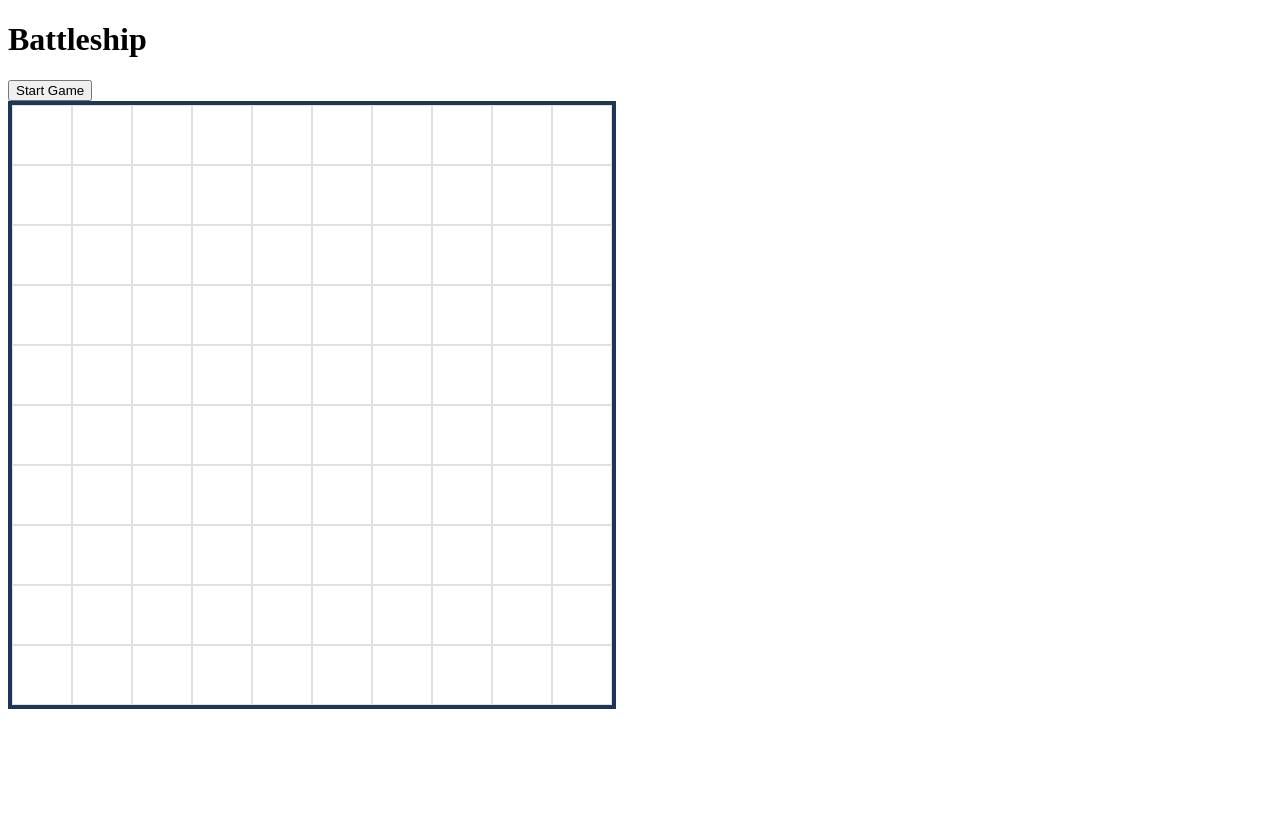
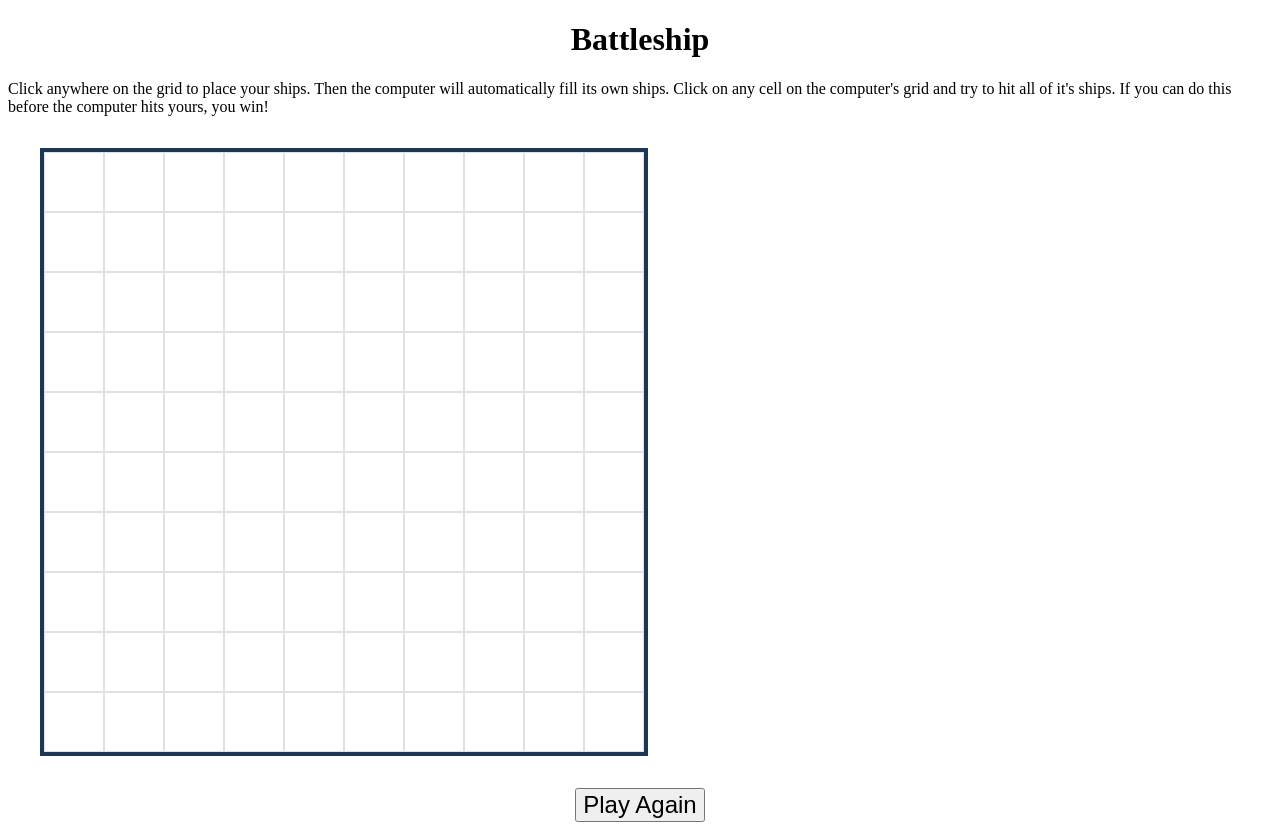
Before and after one commit to kmitova/battleship, a website with bundled scripts: page index.html in a window 1280 px wide. Both pictures are taken after a click on the button "Start Game". Before the commit the page ends 800 px from the top, so only its background shows below. Built offline with nearby package versions, Linux system fonts and the light colour scheme.

Commit message:
work on the ui

```diff
--- a/index.html
+++ b/index.html
@@ -9,7 +9,15 @@
   </head>
   <body>
     <h1>Battleship</h1>
+    <div class="instructions">
+      Click anywhere on the grid to place your ships. Then the computer will
+      automatically fill its own ships. Click on any cell on the computer's grid
+      and try to hit all of it's ships. If you can do this before the computer
+      hits yours, you win!
+    </div>
     <button id="name-btn">Start Game</button>
+
+    <div class="result"></div>
     <main>
       <div class="player-grid-container">
         <div class="player-grid grid"></div>
@@ -19,6 +27,7 @@
         <div class="computer-grid grid"></div>
       </div>
     </main>
+    <button id="play-again">Play Again</button>
     <script src="./scripts/app.js" type="module"></script>
   </body>
 </html>
--- a/scripts/app.js
+++ b/scripts/app.js
@@ -2,7 +2,15 @@ import { attack } from "./attackFunctions.js";
 import { playGame } from "./playGame.js";
 
 const startBtn = document.getElementById("name-btn");
+const playAgainBtn = document.getElementById("play-again");
+
 startBtn.addEventListener("click", () => {
+  startBtn.style.display = "none";
   playGame();
   attack();
+  playAgainBtn.style.display = "block";
 });
+
+playAgainBtn.addEventListener("click", () => {
+  location.reload();
+});
--- a/scripts/attackFunctions.js
+++ b/scripts/attackFunctions.js
@@ -7,6 +7,8 @@ let computerWins = false;
 let playerWins = false;
 let playerTurn = true;
 let computerTurn = false;
+
+const resultDiv = document.querySelector(".result");
 
 function attack() {
   const computerCells = Array.from(
@@ -20,8 +22,12 @@ function attack() {
         if (playerShips <= 0) {
           gameOver = true;
           computerWins = true;
+          resultDiv.textContent =
+            "Sorry, you lose, the computer found all of your ships.";
         }
         if (computerShips <= 0) {
+          resultDiv.textContent =
+            "Congrats, you won! You hit all of the computer's ships.";
           gameOver = true;
           playerWins = true;
         }
@@ -43,6 +49,7 @@ function attack() {
         } else if (playerWins) {
           console.log("player wins");
         }
+        document.querySelector("main").style.display = "none";
       }
     });
   });
--- a/style.css
+++ b/style.css
@@ -20,13 +20,6 @@
   max-width: 1fr;
 }
 
-/* .player-grid {
-    display: none;
-}
-
-.computer-grid {
-  display: none;
-} */
 
 .player-grid-container, .computer-grid-container {
   display: none;
@@ -57,3 +50,24 @@ h1:hover {
 .filledC {
   background-color: pink;
 }
+
+main {
+  margin: 2em;
+  display: grid;
+  grid-template-columns: repeat(auto-fit, minmax(600px, 1fr));
+  gap: 2em;
+}
+
+button {
+  display: block;
+  margin: auto;
+  font-size: 1.5rem;
+}
+
+h1 {
+  text-align: center;
+}
+
+#play-again {
+  display: none;
+}
```
